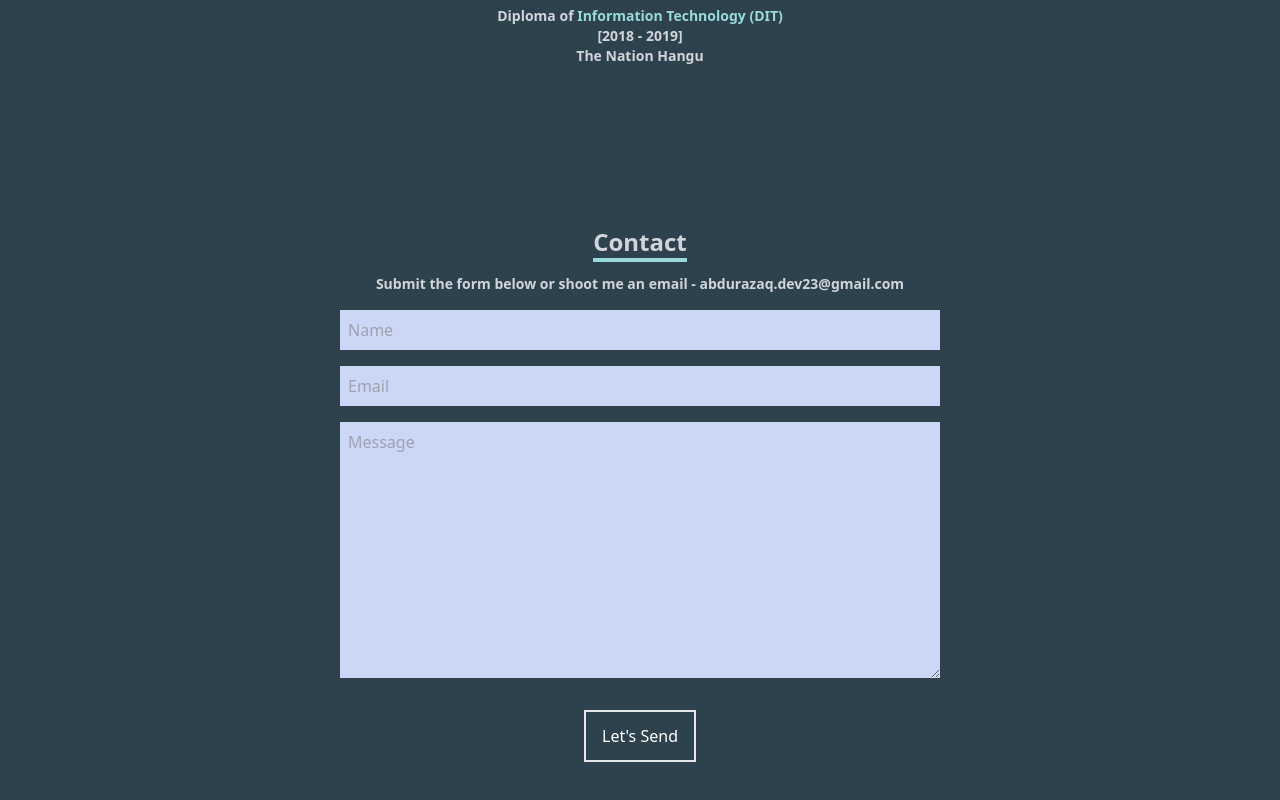
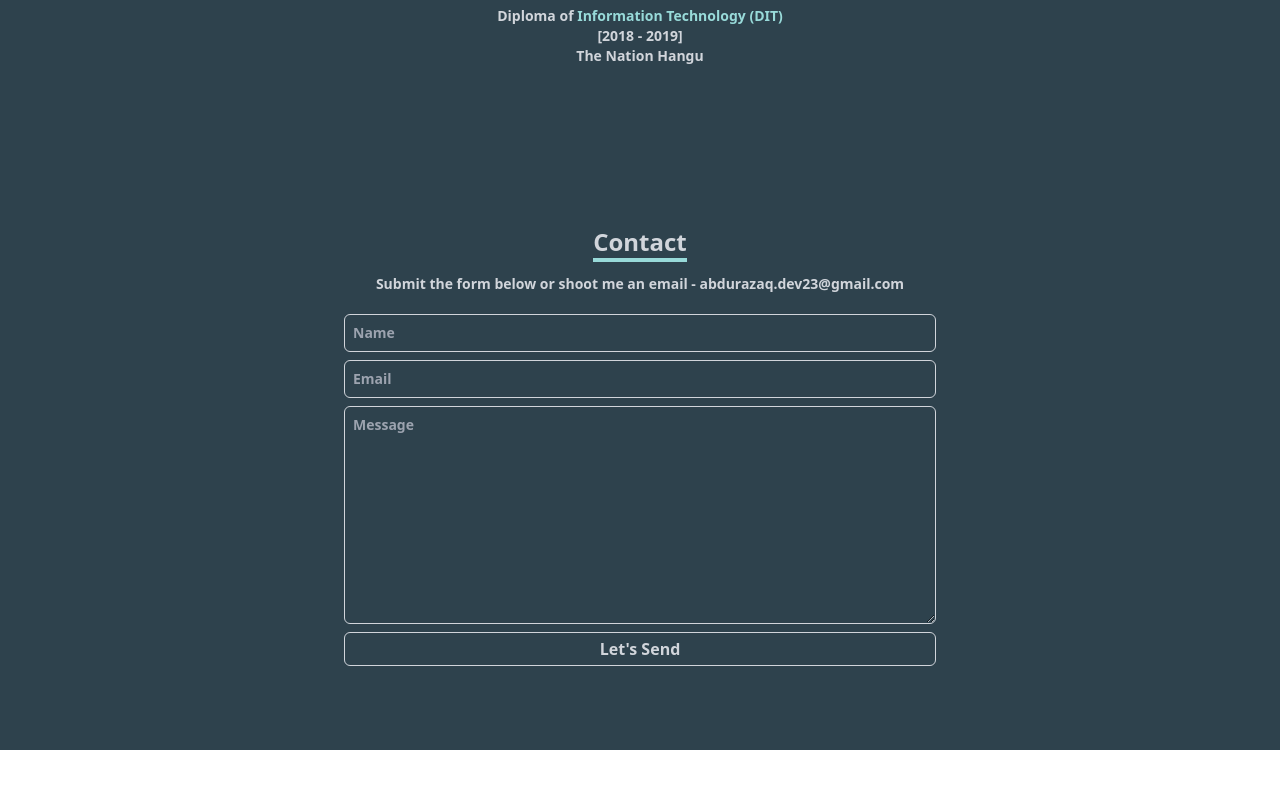
Before and after one commit to AbduRazaq-23/personal_portfolio, a React (Vite) app: page / in a window 1280 px wide. Shown: the part 3206-4006 px from the top of the page. After the commit the page ends 3956 px from the top, so only its background shows below. Built offline with nearby package versions, Linux system fonts and the light colour scheme.

Commit message:
changes in form ui

```diff
--- a/src/components/ContactUs.jsx
+++ b/src/components/ContactUs.jsx
@@ -6,39 +6,35 @@ const ContactUs = () => {
       name="contact"
       className="w-full  bg-[#2e424d] flex justify-center items-center py-20"
     >
-      <form
-        method="Email"
-        action="irazaqr987@gmail.com"
-        className="flex flex-col max-w-[600px] w-full"
-      >
+      <form className="flex flex-col max-w-[600px] w-full text-gray-300 font-semibold">
         <div className="pb- text-center">
-          <p className="text-2xl font-semibold inline border-b-4 border-[#98dad9] text-gray-300">
+          <p className="text-2xl  inline border-b-4 border-[#98dad9] ">
             Contact
           </p>
-          <p className="text-gray-300 text-sm font-semibold py-4">
+          <p className=" text-sm py-4">
             Submit the form below or shoot me an email -
             abdurazaq.dev23@gmail.com
           </p>
         </div>
         <input
-          className="bg-[#ccd6f6] p-2"
+          className="bg-[#2e424d] text-sm border border-gray-300 p-2 rounded-md m-1 focus:outline-none"
           type="text"
           placeholder="Name"
           name="name"
         />
         <input
-          className="my-4 p-2 bg-[#ccd6f6]"
+          className="bg-[#2e424d] text-sm  border border-gray-300 p-2 rounded-md m-1 focus:outline-none"
           type="email"
           placeholder="Email"
           name="email"
         />
         <textarea
-          className="bg-[#ccd6f6] p-2"
+          className="bg-[#2e424d] text-sm  border border-gray-300 p-2 rounded-md m-1 focus:outline-none"
           name="message"
           rows="10"
           placeholder="Message"
         ></textarea>
-        <button className="text-white border-2 hover:bg-pink-600 hover:border-pink-600 px-4 py-3 my-8 mx-auto flex items-center">
+        <button className=" border border-gray-300 rounded-md hover:text-[#2e424d] hover:bg-[#98dad9] hover:border-gray-300 px-4 py-1  m-1 ">
           Let's Send
         </button>
       </form>
```
